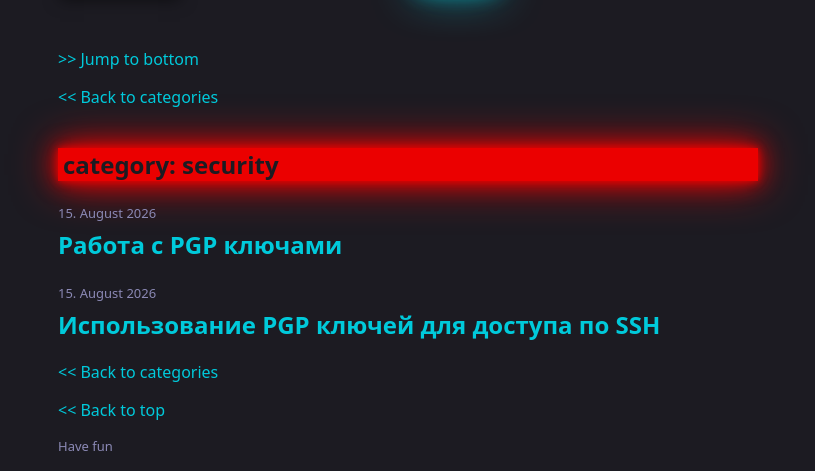
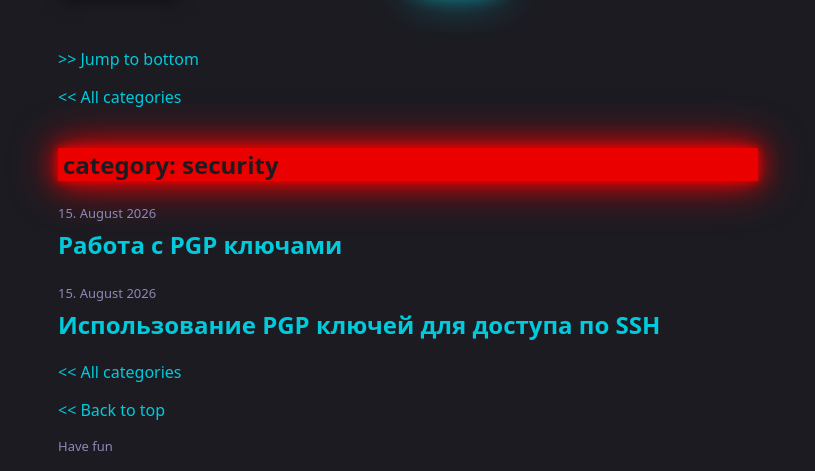
Before and after one commit to laserattack/laserattack.github.io, a Jekyll site: the page built from categories/security/index.html, in a window 1280 px wide. Shown: the part 194-665 px from the top of the page, without its empty margins (232-1047 px from the left). Built offline with Jekyll 4.4.1, drawn with Linux system fonts in a browser that asks for light colours.

Commit message:
Improve category navigation and homepage statistics

```diff
--- a/_layouts/category.html
+++ b/_layouts/category.html
@@ -2,7 +2,7 @@
 layout: page
 ---
 <section>
-  <p><a href="/categories/">&lt;&lt; Back to categories</a></p>
+  <p><a href="/categories/">&lt;&lt; All categories</a></p>
   <h1 class="neon-text-red">category: {{ page.category }}</h1>
   <ul class="post-list">
     {% for post in site.categories[page.category] %}
@@ -14,5 +14,5 @@ layout: page
     </li>
     {% endfor %}
   </ul>
-  <p><a href="/categories/">&lt;&lt; Back to categories</a></p>
+  <p><a href="/categories/">&lt;&lt; All categories</a></p>
 </section>
```
Also changed, not shown: index.md (+1 -1 lines).
